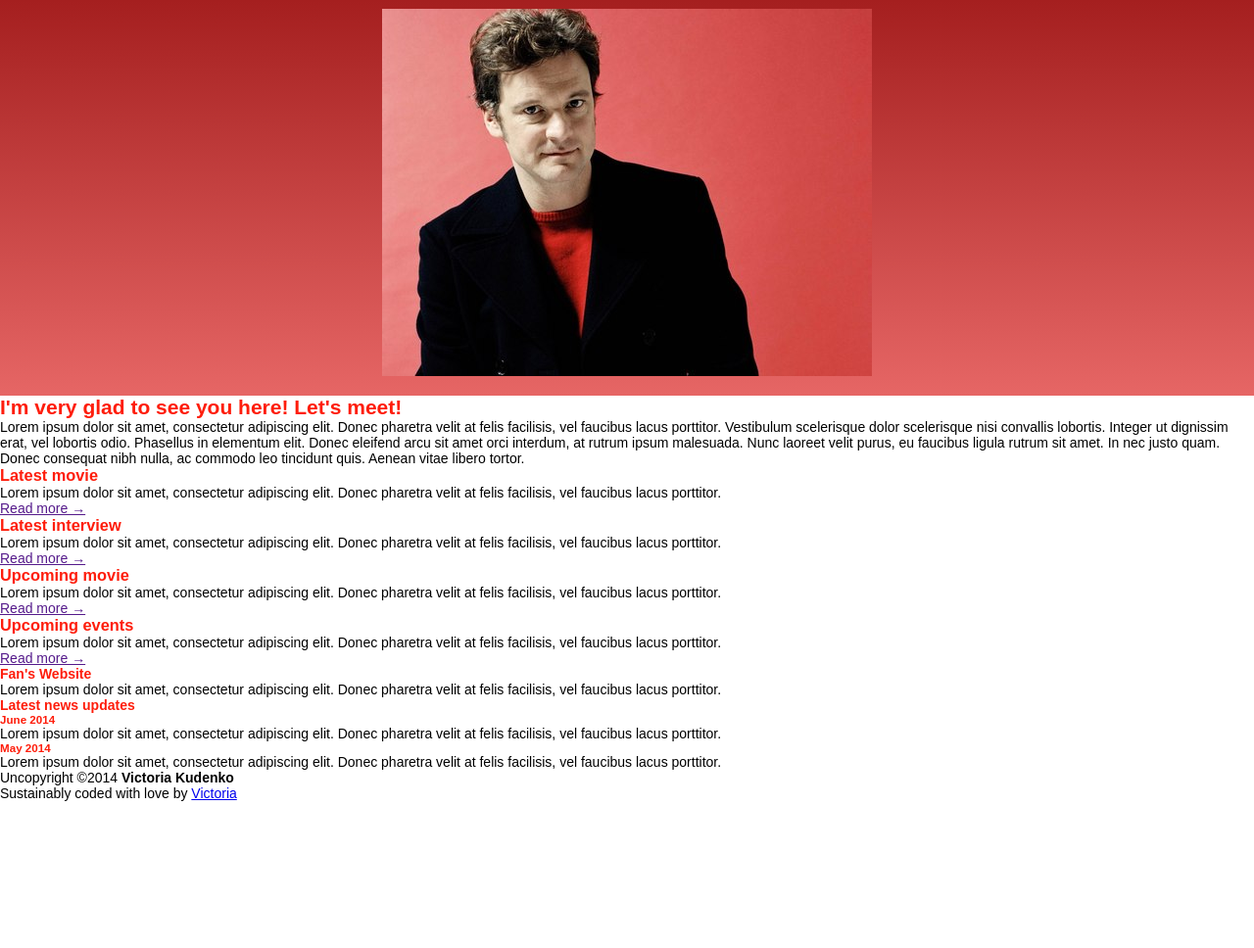
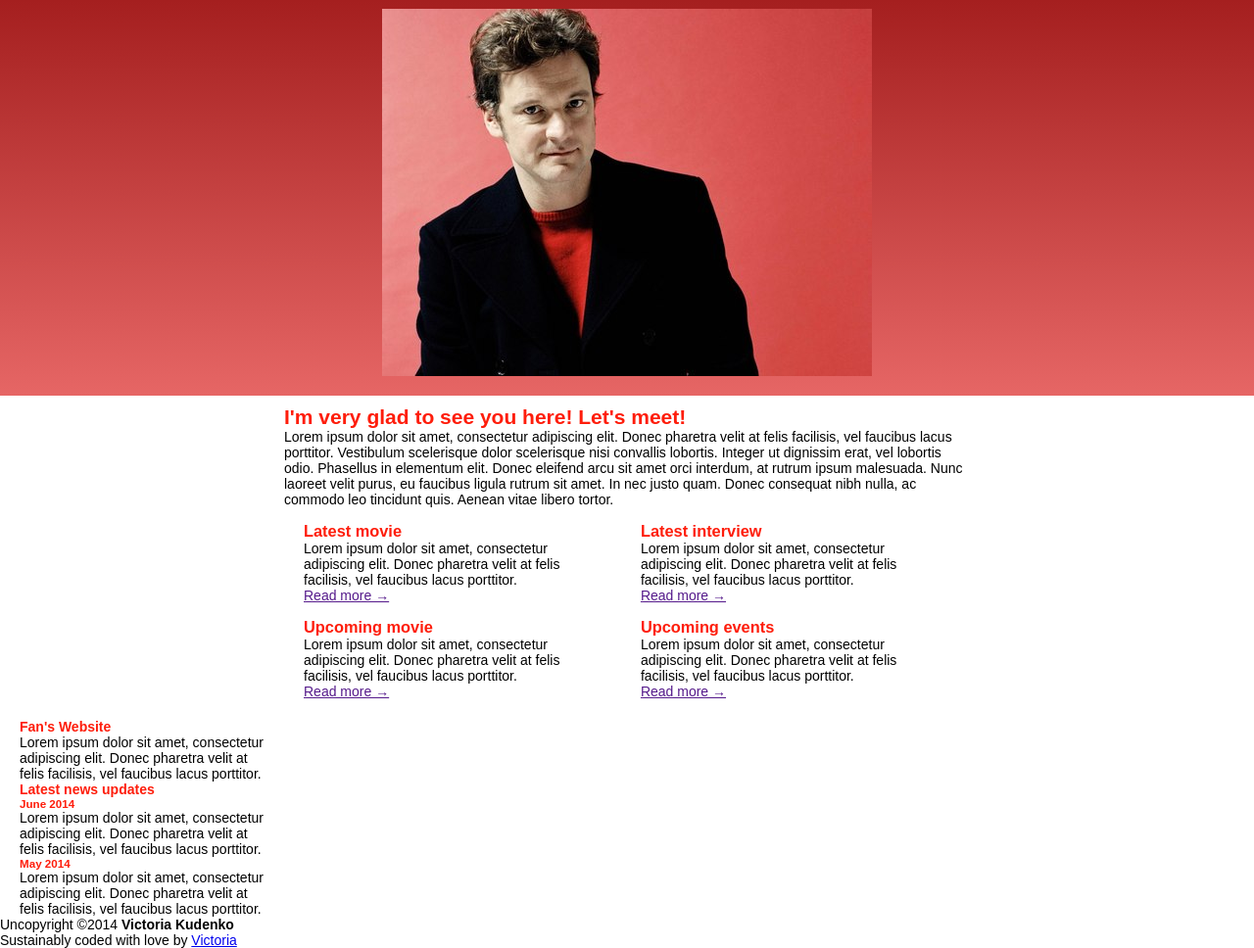
Before and after one commit to VictoriaKudenko/personal-site, a plain HTML site: page index.html in a window 1280 px wide. Shown: the part 70-1038 px from the top of the page at 98% size. Before the commit the page ends 888 px from the top, so only its background shows below. Drawn offline with Linux system fonts and the light colour scheme.

Commit message:
Style main-content and make some semantic changes

```diff
--- a/index.html
+++ b/index.html
@@ -104,8 +104,6 @@
 
                     </div><!-- end news -->
 
-                </article><!-- end story -->
-
                     <aside id="sidebar">
 
                         <section id="fan">
@@ -134,6 +132,8 @@
 
                     </aside><!-- end sidebar -->
 
+                </article><!-- end story -->
+
             </section><!-- end main-content -->
 
         </div><!-- container -->
--- a/styles.css
+++ b/styles.css
@@ -98,4 +98,22 @@ li {
 
 /* Main Content */
 
+#introduction, #news {
+    width: 700px;
+    margin: 10px auto;
+    padding: 0 10px;
+}
+
+.info {
+    display: inline-block;
+    width: 300px;
+    margin: 5px 20px 10px 20px;
+}
+
+#sidebar {
+    width: 250px;
+    margin: 0 20px;
+}
+
+
 /* Footer */
```
Lines whose indentation alone changed are shown as unchanged.
